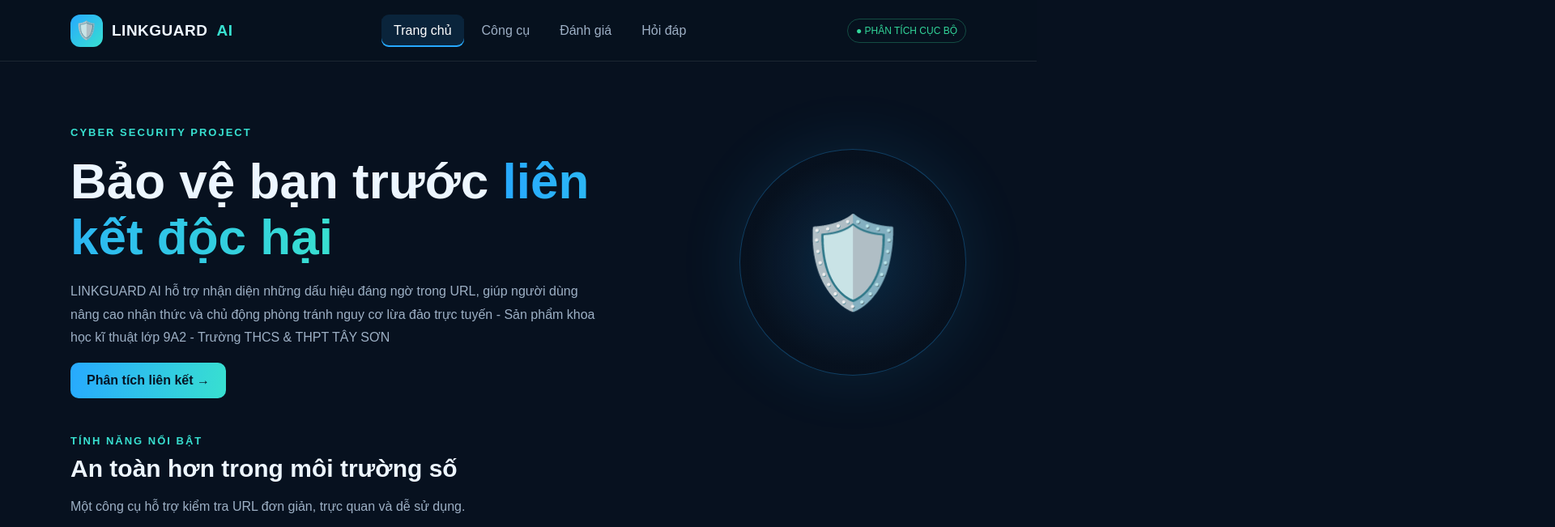
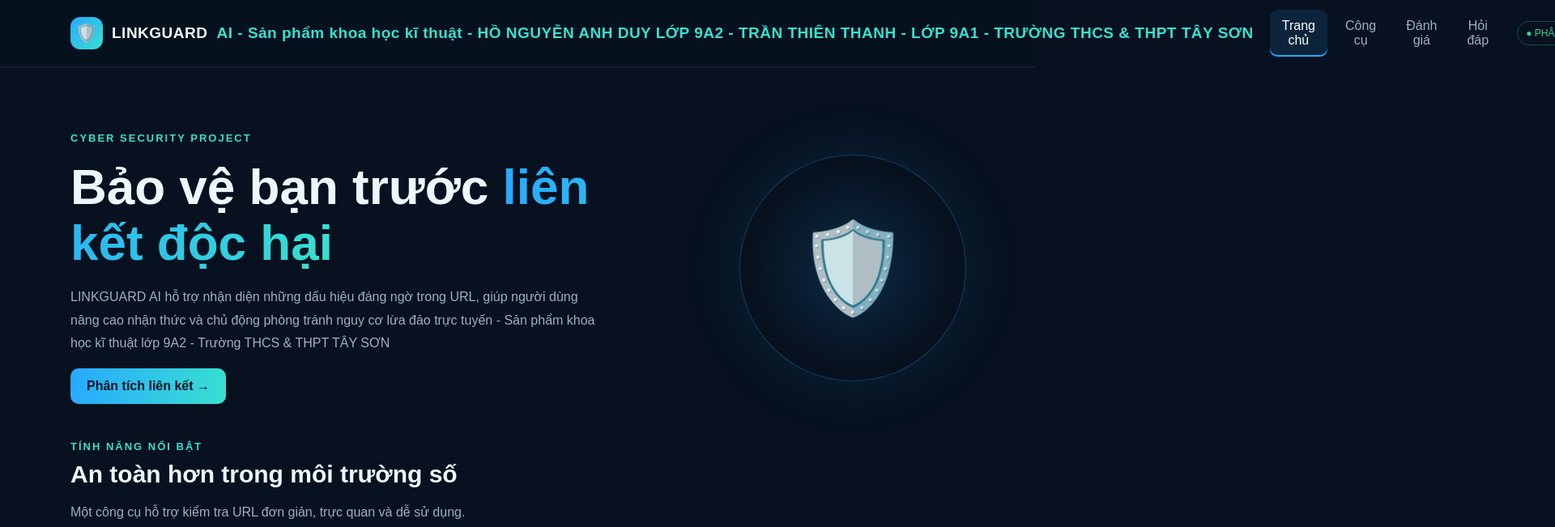
Before and after one commit to Duy-Coder-2026/KHKT, a plain HTML site: page index.html in a window 1280 px wide. Shown: the top 651 px of the page at 81% size, 1920 px wide, since content can reach past the window. Drawn offline with Linux system fonts and the light colour scheme.

Commit message:
Update brand name and description in header

```diff
--- a/index.html
+++ b/index.html
@@ -507,7 +507,7 @@
   <nav class="nav">
     <div class="brand">
       <div class="brand-icon">🛡️</div>
-      LINKGUARD <span>AI</span>
+      LINKGUARD <span>AI - Sản phẩm khoa học kĩ thuật - HỒ NGUYỄN ANH DUY LỚP 9A2 - TRẦN THIÊN THANH - LỚP 9A1 - TRƯỜNG THCS & THPT TÂY SƠN</span>
     </div>
 
     <div class="nav-links">
```
